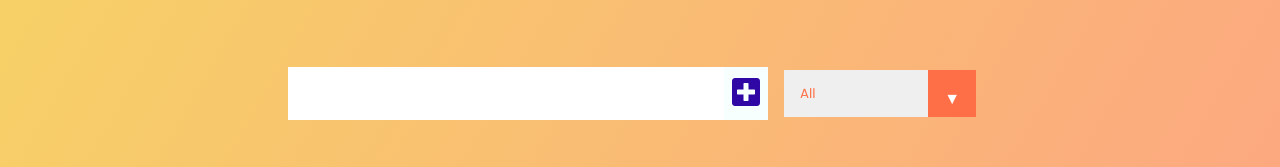
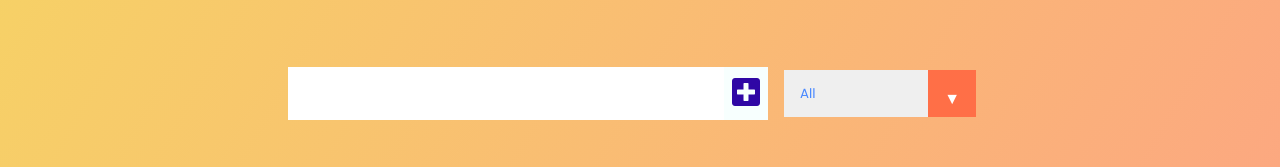
Before and after one commit to AmitSel/To-Do-Project, a React (Create React App) app: page / in a window 1280 px wide. Shown: the part 147-314 px from the top of the page. Built offline with nearby package versions, Linux system fonts and the light colour scheme.

Commit message:
COLOR change

```diff
--- a/src/App.css
+++ b/src/App.css
@@ -115,7 +115,7 @@ select {
   overflow: hidden;
 }
 select {
-  color: #ff6f47;
+  color: #4787ff;
   font-family: "Poppins", sans-serif;
   cursor: pointer;
   width: 12rem;
```
